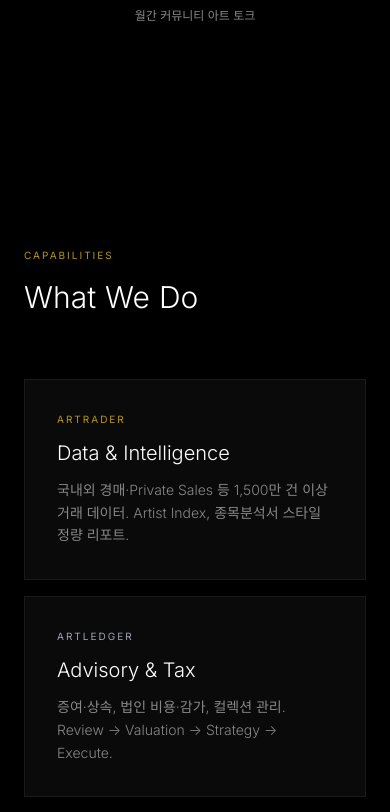
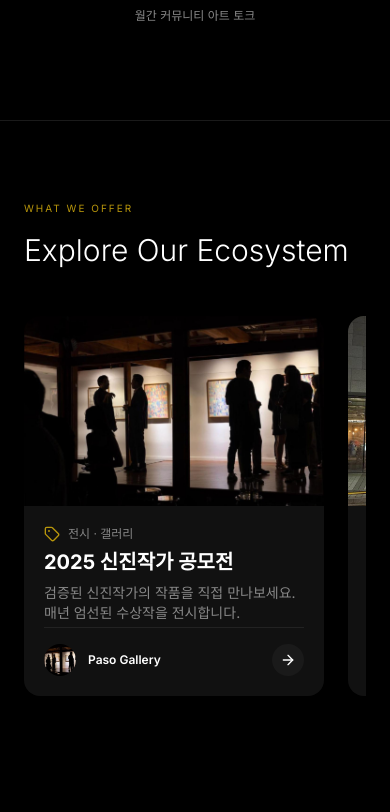
Before and after one commit to makim-414/pasocorp, a Next.js app: page / in a window 390 px wide. Shown: the part 6548-7360 px from the top of the page. Built offline with nearby package versions, Linux system fonts and the light colour scheme.

Commit message:
feat: offer carousel section with PASO brands

```diff
--- a/src/app/page.tsx
+++ b/src/app/page.tsx
@@ -3,6 +3,7 @@ import Hero from "@/components/Hero";
 import { DynamicTop, DynamicBottom } from "@/components/DynamicSections";
 import BrandHub from "@/components/BrandHub";
 import Services from "@/components/Services";
+import PasoOfferCarousel from "@/components/OfferCarousel";
 import Footer from "@/components/Footer";
 
 export default function Home() {
@@ -14,6 +15,7 @@ export default function Home() {
         <DynamicTop />
         <BrandHub />
         <DynamicBottom />
+        <PasoOfferCarousel />
         <Services />
       </main>
       <Footer />
--- /dev/null
+++ b/src/components/OfferCarousel.tsx
@@ -0,0 +1,194 @@
+"use client";
+
+import * as React from "react";
+import { motion } from "framer-motion";
+import { ChevronLeft, ChevronRight, ArrowRight, Tag } from "lucide-react";
+import { cn } from "@/lib/utils";
+
+export interface Offer {
+  id: string | number;
+  imageSrc: string;
+  imageAlt: string;
+  tag: string;
+  title: string;
+  description: string;
+  brandLogoSrc: string;
+  brandName: string;
+  promoCode?: string;
+  href: string;
+}
+
+const OfferCard = React.forwardRef<HTMLAnchorElement, { offer: Offer }>(({ offer }, ref) => (
+  <motion.a
+    ref={ref}
+    href={offer.href}
+    className="relative flex-shrink-0 w-[300px] h-[380px] rounded-2xl overflow-hidden group/card snap-start"
+    whileHover={{ y: -8 }}
+    transition={{ type: "spring", stiffness: 300, damping: 20 }}
+  >
+    {/* Background Image */}
+    <img
+      src={offer.imageSrc}
+      alt={offer.imageAlt}
+      className="absolute inset-0 w-full h-2/4 object-cover transition-transform duration-500 group-hover/card:scale-110"
+    />
+    {/* Card Content */}
+    <div className="absolute bottom-0 left-0 right-0 h-2/4 bg-[#111] p-5 flex flex-col justify-between">
+      <div className="space-y-2">
+        <div className="flex items-center text-xs text-[#888]">
+          <Tag className="w-4 h-4 mr-2 text-[#b8960b]" />
+          <span>{offer.tag}</span>
+        </div>
+        <h3 className="text-xl font-bold text-white leading-tight">{offer.title}</h3>
+        <p className="text-sm text-[#888]">{offer.description}</p>
+      </div>
+      <div className="flex items-center justify-between pt-4 border-t border-[#222]">
+        <div className="flex items-center gap-3">
+          <img src={offer.brandLogoSrc} alt={`${offer.brandName} logo`} className="w-8 h-8 rounded-full bg-[#1a1a1a] object-cover" />
+          <div>
+            <p className="text-xs font-semibold text-white">{offer.brandName}</p>
+            {offer.promoCode && <p className="text-xs text-[#666]">{offer.promoCode}</p>}
+          </div>
+        </div>
+        <div className="w-8 h-8 rounded-full bg-[#1a1a1a] flex items-center justify-center text-white transition-all duration-300 group-hover/card:-rotate-45 group-hover/card:bg-[#b8960b] group-hover/card:text-black">
+          <ArrowRight className="w-4 h-4" />
+        </div>
+      </div>
+    </div>
+  </motion.a>
+));
+OfferCard.displayName = "OfferCard";
+
+export interface OfferCarouselProps extends React.HTMLAttributes<HTMLDivElement> {
+  offers: Offer[];
+}
+
+const OfferCarousel = React.forwardRef<HTMLDivElement, OfferCarouselProps>(
+  ({ offers, className, ...props }, ref) => {
+    const scrollContainerRef = React.useRef<HTMLDivElement>(null);
+
+    const scroll = (direction: "left" | "right") => {
+      if (scrollContainerRef.current) {
+        const scrollAmount = scrollContainerRef.current.clientWidth * 0.8;
+        scrollContainerRef.current.scrollBy({
+          left: direction === "left" ? -scrollAmount : scrollAmount,
+          behavior: "smooth",
+        });
+      }
+    };
+
+    return (
+      <div ref={ref} className={cn("relative w-full group", className)} {...props}>
+        <button
+          onClick={() => scroll("left")}
+          className="absolute top-1/2 -translate-y-1/2 left-2 z-10 w-10 h-10 rounded-full bg-black/50 backdrop-blur-sm border border-[#333] flex items-center justify-center text-white opacity-0 group-hover:opacity-100 transition-opacity duration-300 hover:bg-black/80"
+          aria-label="Scroll Left"
+        >
+          <ChevronLeft className="w-6 h-6" />
+        </button>
+
+        <div
+          ref={scrollContainerRef}
+          className="flex space-x-6 overflow-x-auto pb-4 snap-x snap-mandatory"
+          style={{ scrollbarWidth: "none", msOverflowStyle: "none" }}
+        >
+          {offers.map((offer) => (
+            <OfferCard key={offer.id} offer={offer} />
+          ))}
+        </div>
+
+        <button
+          onClick={() => scroll("right")}
+          className="absolute top-1/2 -translate-y-1/2 right-2 z-10 w-10 h-10 rounded-full bg-black/50 backdrop-blur-sm border border-[#333] flex items-center justify-center text-white opacity-0 group-hover:opacity-100 transition-opacity duration-300 hover:bg-black/80"
+          aria-label="Scroll Right"
+        >
+          <ChevronRight className="w-6 h-6" />
+        </button>
+      </div>
+    );
+  }
+);
+OfferCarousel.displayName = "OfferCarousel";
+
+// ─── PASO Offers Data ───
+const pasoOffers: Offer[] = [
+  {
+    id: 1,
+    imageSrc: "/brands/paso-gallery.jpg",
+    imageAlt: "Paso Gallery",
+    tag: "전시 · 갤러리",
+    title: "2025 신진작가 공모전",
+    description: "검증된 신진작가의 작품을 직접 만나보세요. 매년 엄선된 수상작을 전시합니다.",
+    brandLogoSrc: "/brands/paso-gallery.jpg",
+    brandName: "Paso Gallery",
+    href: "/brands/paso-gallery",
+  },
+  {
+    id: 2,
+    imageSrc: "/brands/paso-artcenter-building.jpg",
+    imageAlt: "PASO Art Center",
+    tag: "아트센터 · 커뮤니티",
+    title: "마곡 프리오프닝 상설전",
+    description: "국내외 이머징 작가들의 작품 흐름을 한눈에. 아트 살롱과 인사이트 토크.",
+    brandLogoSrc: "/brands/paso-artcenter-building.jpg",
+    brandName: "PASO Art Center",
+    href: "/brands/paso-art-center",
+  },
+  {
+    id: 3,
+    imageSrc: "/brands/artrader-platform.jpg",
+    imageAlt: "Artrader",
+    tag: "데이터 · 거래",
+    title: "1,500만 건 실거래가 분석",
+    description: "글로벌 옥션 데이터 기반, 적정 매입가와 시세를 실시간으로 확인하세요.",
+    brandLogoSrc: "/brands/artrader-platform.jpg",
+    brandName: "Artrader",
+    href: "/brands/artrader",
+  },
+  {
+    id: 4,
+    imageSrc: "/brands/artledger-consulting.jpg",
+    imageAlt: "Artledger Consulting",
+    tag: "자문 · 절세",
+    title: "법인 미술품 절세 패키지",
+    description: "매입부터 세금 처리, Private Sale까지. 미술 자산 전략을 설계합니다.",
+    brandLogoSrc: "/brands/artledger-consulting.jpg",
+    brandName: "Artledger Consulting",
+    href: "/brands/artledger-consulting",
+  },
+  {
+    id: 5,
+    imageSrc: "/brands/paso-agency.jpg",
+    imageAlt: "Paso Agency",
+    tag: "IP · 브랜드",
+    title: "아트 콜라보 프로젝트",
+    description: "캐릭터 IP 라이센싱과 B2B 아트 프로젝트로 브랜드 가치를 높입니다.",
+    brandLogoSrc: "/brands/paso-agency.jpg",
+    brandName: "Paso Agency",
+    href: "/brands/paso-agency",
+  },
+];
+
+export default function PasoOfferCarousel() {
+  return (
+    <section className="py-20 md:py-28 bg-black border-t border-[#1a1a1a]">
+      <div className="max-w-[1400px] mx-auto px-6 md:px-12">
+        <motion.p
+          initial={{ opacity: 0 }}
+          whileInView={{ opacity: 1 }}
+          viewport={{ once: true }}
+          className="text-[10px] tracking-[0.2em] uppercase text-[#b8960b] mb-4"
+        >
+          What We Offer
+        </motion.p>
+        <h2
+          className="text-3xl md:text-4xl font-light text-white mb-12"
+          style={{ fontFamily: "var(--font-dutch)" }}
+        >
+          Explore Our Ecosystem
+        </h2>
+        <OfferCarousel offers={pasoOffers} />
+      </div>
+    </section>
+  );
+}
```
